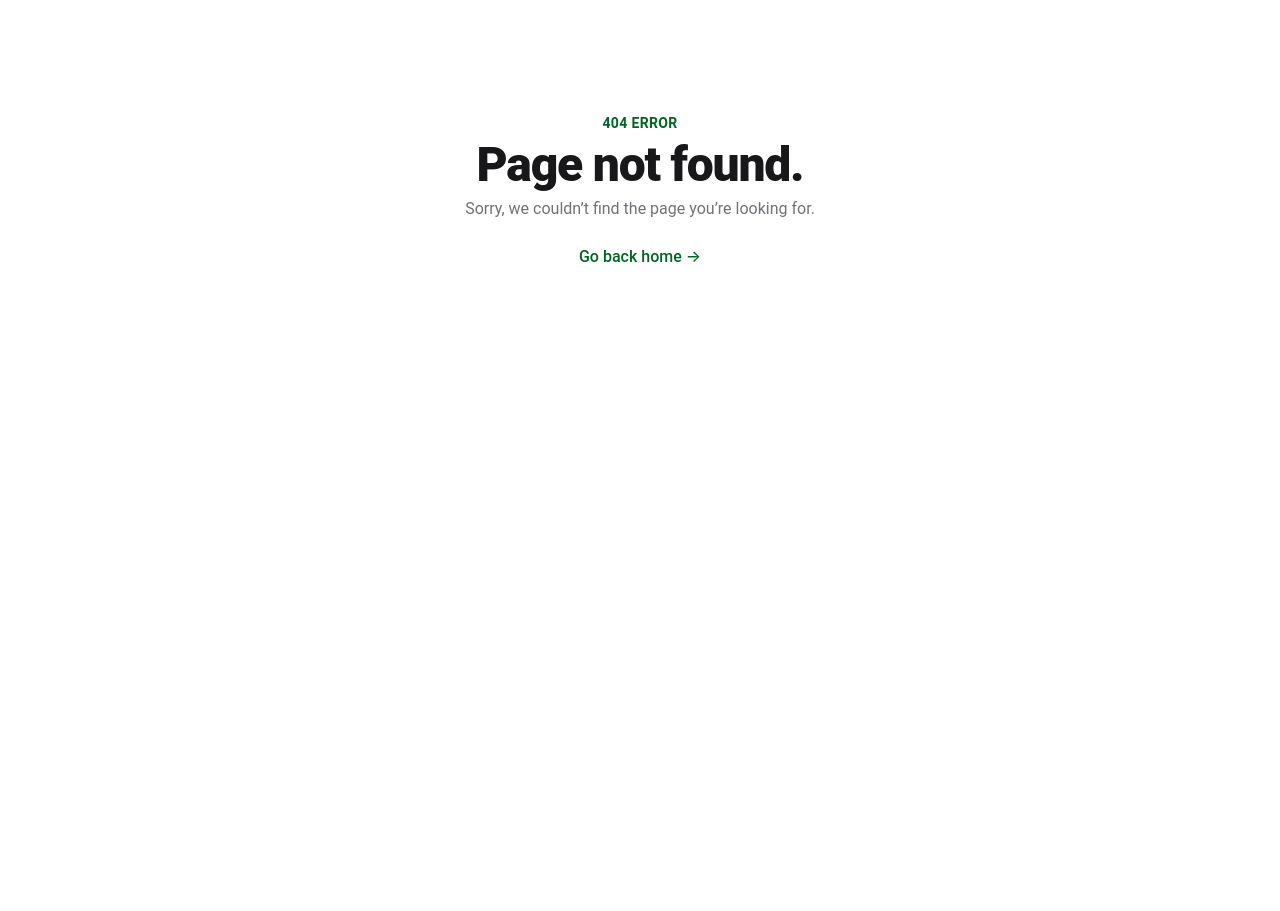
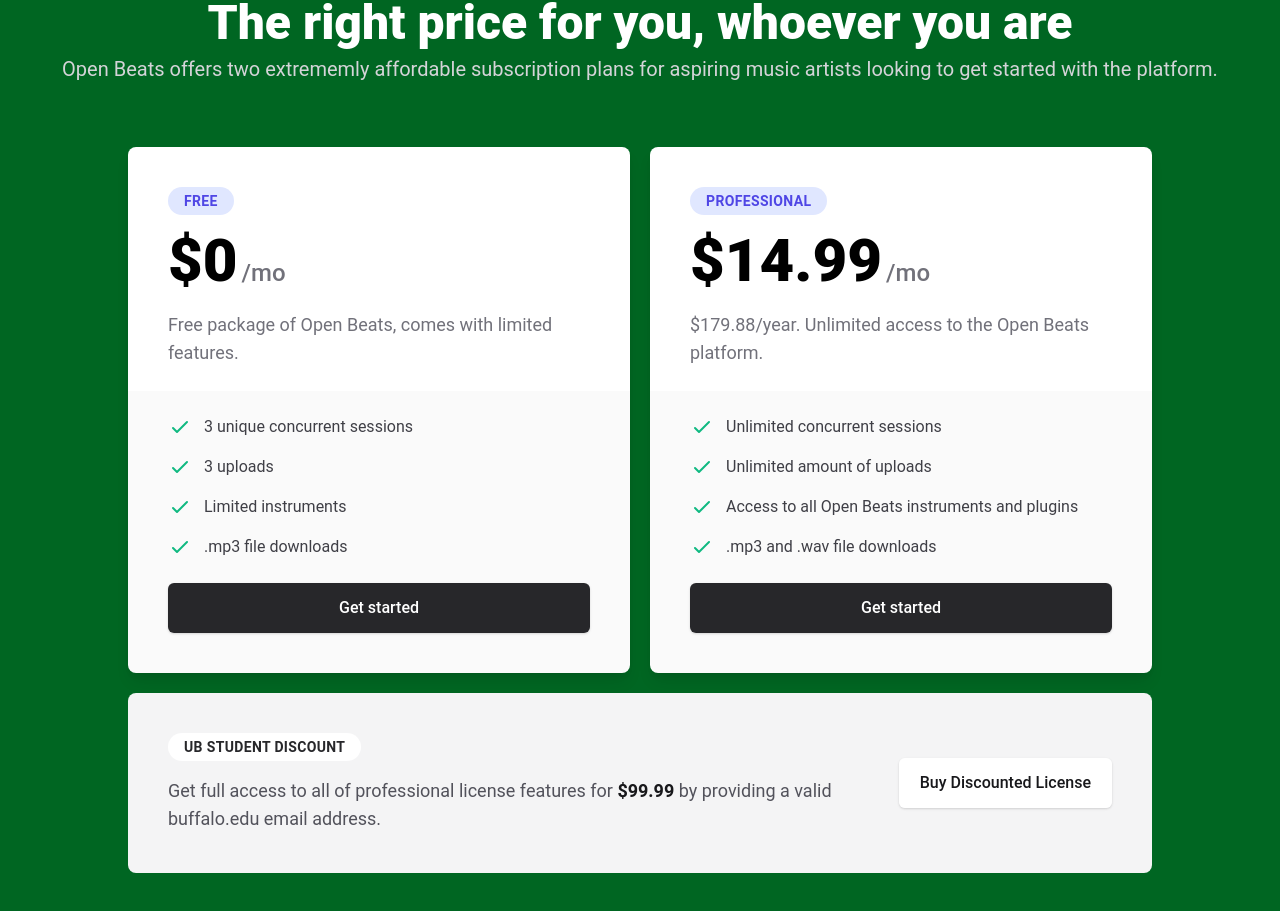
Before and after one commit to emerald-consulting/openbeats, a React (Create React App) app in the folder frontend/openbeats-frontend/: page /pricing in a window 1280 px wide. Before the commit this address had no page. Shown: the part 217-1128 px from the top of the page. Before the commit the page ends 800 px from the top, so only its background shows below. Built offline with nearby package versions, Linux system fonts and the light colour scheme; a web font is replaced by a local one.

Commit message:
#42 #43 #44 Added pricing section

```diff
--- a/frontend/openbeats-frontend/src/components/nav/LandingNav.tsx
+++ b/frontend/openbeats-frontend/src/components/nav/LandingNav.tsx
@@ -32,7 +32,7 @@ export default function LandingNav() {
         onclick: () => void;
     }[] = [
             { 'name': 'About', 'onclick': () => history.push("/about"), 'pathname': '/about' },
-            { 'name': 'Pricing', 'onclick': () => { }, 'pathname': '/pricing' },
+            { 'name': 'Pricing', 'onclick': () => history.push("/pricing"), 'pathname': '/pricing' },
             { 'name': 'Community', 'onclick': () => { }, 'pathname': '/community' },
             { 'name': 'Support', 'onclick': () => { }, 'pathname': '/support' },
 
--- /dev/null
+++ b/frontend/openbeats-frontend/src/components/pricing/Pricing.tsx
@@ -0,0 +1,122 @@
+/* This example requires Tailwind CSS v2.0+ */
+import { CheckIcon } from '@heroicons/react/outline'
+
+const tiers = [
+  {
+    name: 'Free',
+    href: '#',
+    priceMonthly: 0,
+    description: 'Free package of Open Beats, comes with limited features.',
+    features: [
+      '3 unique concurrent sessions',
+      '3 uploads',
+      'Limited instruments',
+      '.mp3 file downloads',
+    ],
+  },
+  {
+    name: 'Professional',
+    href: '#',
+    priceMonthly: 14.99,
+    description: '$179.88/year. Unlimited access to the Open Beats platform.',
+    features: [
+      'Unlimited concurrent sessions',
+      'Unlimited amount of uploads',
+      'Access to all Open Beats instruments and plugins',
+      '.mp3 and .wav file downloads',
+    ],
+  },
+]
+
+export default function Example() {
+  return (
+    <div className="bg-green1">
+      <div className="pt-12 sm:pt-16 lg:pt-24">
+        <div className="max-w-7xl mx-auto text-center px-4 sm:px-6 lg:px-8">
+          <div className="max-w-3xl mx-auto space-y-2 lg:max-w-none">
+            <h2 className="text-lg roboto leading-6 font-semibold text-white uppercase tracking-wider">Pricing</h2>
+            <p className="text-3xl roboto font-extrabold text-white sm:text-4xl lg:text-5xl">
+              The right price for you, whoever you are
+            </p>
+            <p className="text-xl text-gray-300">
+              Open Beats offers two extrememly affordable subscription plans for aspiring music artists looking to get started with the platform.
+            </p>
+          </div>
+        </div>
+      </div>
+      <div className="mt-8 pb-12 bg-green1 sm:mt-12 sm:pb-16 lg:mt-16 lg:pb-24">
+        <div className="relative">
+          <div className="absolute inset-0 h-3/4 bg-green1" />
+          <div className="relative z-10 max-w-7xl mx-auto px-4 sm:px-6 lg:px-8">
+            <div className="max-w-md mx-auto space-y-4 lg:max-w-5xl lg:grid lg:grid-cols-2 lg:gap-5 lg:space-y-0">
+              {tiers.map((tier) => (
+                <div key={tier.name} className="flex flex-col rounded-lg shadow-lg overflow-hidden">
+                  <div className="px-6 py-8 bg-white sm:p-10 sm:pb-6">
+                    <div>
+                      <h3
+                        className="inline-flex px-4 py-1 rounded-full text-sm font-semibold tracking-wide uppercase bg-indigo-100 text-indigo-600"
+                        id="tier-standard"
+                      >
+                        {tier.name}
+                      </h3>
+                    </div>
+                    <div className="mt-4 flex items-baseline text-6xl font-extrabold">
+                      ${tier.priceMonthly}
+                      <span className="ml-1 text-2xl font-medium text-gray-500">/mo</span>
+                    </div>
+                    <p className="mt-5 text-lg text-gray-500">{tier.description}</p>
+                  </div>
+                  <div className="flex-1 flex flex-col justify-between px-6 pt-6 pb-8 bg-gray-50 space-y-6 sm:p-10 sm:pt-6">
+                    <ul role="list" className="space-y-4">
+                      {tier.features.map((feature) => (
+                        <li key={feature} className="flex items-start">
+                          <div className="flex-shrink-0">
+                            <CheckIcon className="h-6 w-6 text-green-500" aria-hidden="true" />
+                          </div>
+                          <p className="ml-3 text-base text-gray-700">{feature}</p>
+                        </li>
+                      ))}
+                    </ul>
+                    <div className="rounded-md shadow">
+                      <a
+                        href={tier.href}
+                        className="flex items-center justify-center px-5 py-3 border border-transparent text-base font-medium rounded-md text-white bg-gray-800 hover:bg-gray-900"
+                        aria-describedby="tier-standard"
+                      >
+                        Get started
+                      </a>
+                    </div>
+                  </div>
+                </div>
+              ))}
+            </div>
+          </div>
+        </div>
+        <div className="mt-4 relative max-w-7xl mx-auto px-4 sm:px-6 lg:px-8 lg:mt-5">
+          <div className="max-w-md mx-auto lg:max-w-5xl">
+            <div className="rounded-lg bg-gray-100 px-6 py-8 sm:p-10 lg:flex lg:items-center">
+              <div className="flex-1">
+                <div>
+                  <h3 className="inline-flex px-4 py-1 rounded-full text-sm font-semibold tracking-wide uppercase bg-white text-gray-800">
+                    UB Student Discount
+                  </h3>
+                </div>
+                <div className="mt-4 text-lg text-gray-600">
+                  Get full access to all of professional license features for <span className="font-semibold text-gray-900">$99.99</span> by providing a valid buffalo.edu email address.
+                </div>
+              </div>
+              <div className="mt-6 rounded-md shadow lg:mt-0 lg:ml-10 lg:flex-shrink-0">
+                <a
+                  href="#"
+                  className="flex items-center justify-center px-5 py-3 border border-transparent text-base font-medium rounded-md text-gray-900 bg-white hover:bg-gray-50"
+                >
+                  Buy Discounted License
+                </a>
+              </div>
+            </div>
+          </div>
+        </div>
+      </div>
+    </div>
+  )
+}
--- a/frontend/openbeats-frontend/src/routes/Pages.tsx
+++ b/frontend/openbeats-frontend/src/routes/Pages.tsx
@@ -11,6 +11,7 @@ import Login from '../components/landing/login/Login';
 import Example from '../components/dashboard/Example';
 import Settings from '../components/settings/Settings'
 import About from '../components/landing/about/About';
+import Pricing from '../components/pricing/Pricing';
 
 const Pages = () => {
 
@@ -24,7 +25,7 @@ const Pages = () => {
             <LoggedInRoute path='/feed' exact={true} component={Feed} />
             <LoggedInRoute path='/example' exact={true} component={Example} />
             <LoggedInRoute path='/settings' exact={true} component={Settings} />
-
+            <LoggedOutRoute path='/pricing' exact={true} component={Pricing} />
 
             <Route component={NotFound} />
         </Switch>
```
